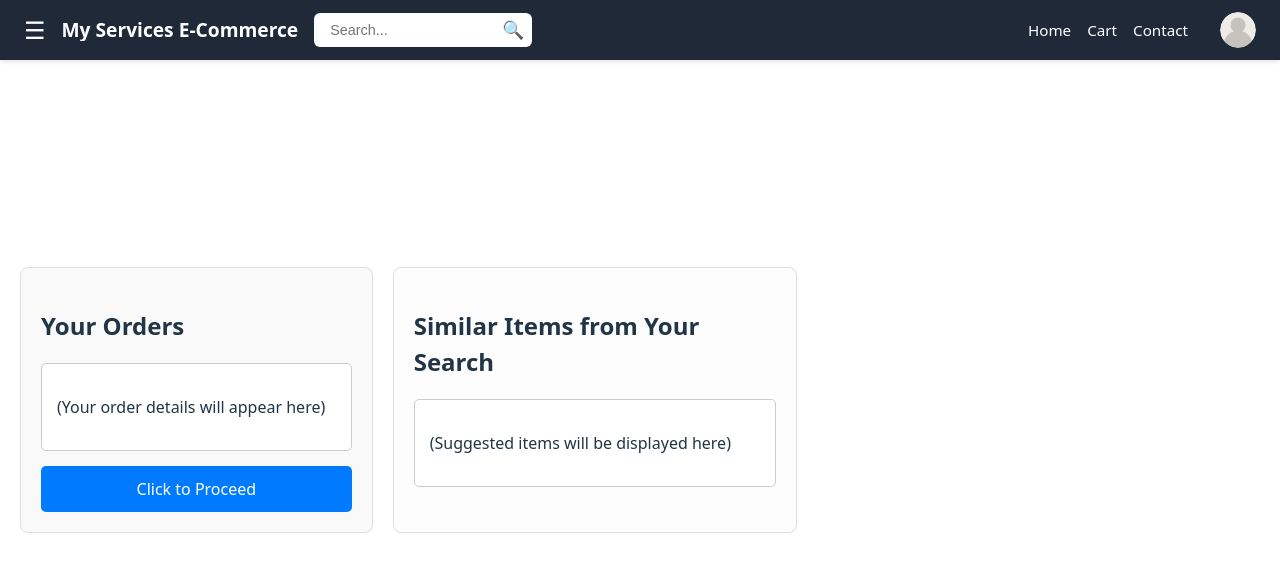
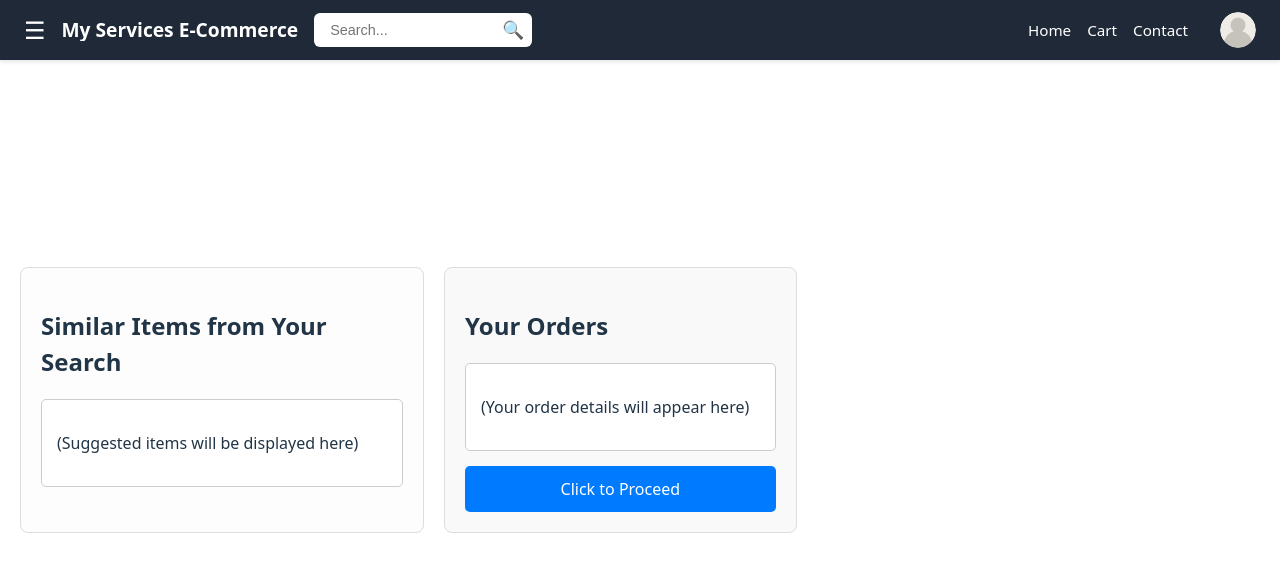
Before and after one commit to Satyakammaurya123/my_services, a React (Vite) app: page /cart in a window 1280 px wide. Shown: the top 572 px of the page. Built offline with nearby package versions, Linux system fonts and the light colour scheme.

Commit message:
did some small changes

```diff
--- a/src/pages/Cart.jsx
+++ b/src/pages/Cart.jsx
@@ -3,6 +3,14 @@ import "./Cart.css";
 export default function Cart() {
   return (
     <div className="cart-container">
+      {/* Left Side - Suggested Items */}
+      <div className="cart-suggestions">
+        <h2>Similar Items from Your Search</h2>
+        <div className="suggestion-box">
+          <p>(Suggested items will be displayed here)</p>
+        </div>
+      </div>
+
       {/* Right Side - Your Orders */}
       <div className="cart-orders">
         <h2>Your Orders</h2>
@@ -11,14 +19,6 @@ export default function Cart() {
         </div>
         <button className="proceed-btn">Click to Proceed</button>
       </div>
-
-      {/* Left Side - Suggested Items */}
-      <div className="cart-suggestions">
-        <h2>Similar Items from Your Search</h2>
-        <div className="suggestion-box">
-          <p>(Suggested items will be displayed here)</p>
-        </div>
-      </div>
     </div>
   );
 }
```
